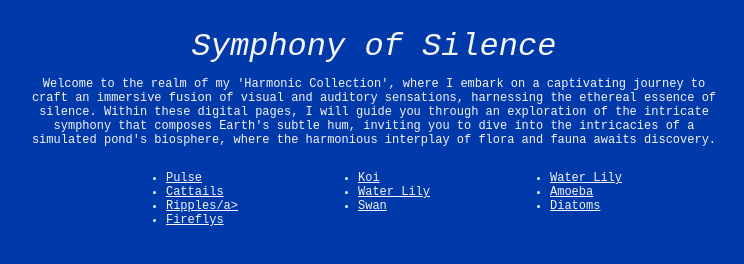
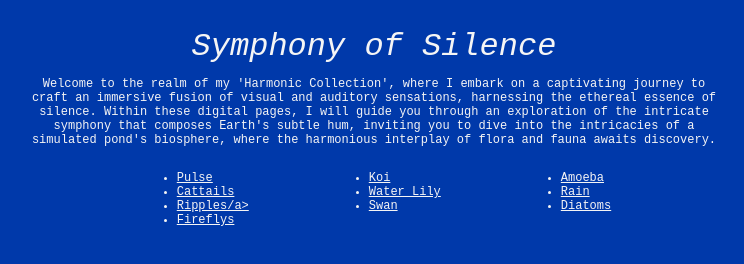
Before and after one commit to naire416/Harmonic_collection, a plain HTML site: page index.html in a window 1280 px wide. Shown: the whole page, without its empty margins (266-1010 px from the left). Drawn offline with Linux system fonts and the light colour scheme.

Commit message:
Update index.html

```diff
--- a/index.html
+++ b/index.html
@@ -32,8 +32,8 @@
     </div>
     <div class="items">
         <ul>
-         <li><a href="https://naire416.github.io/Harmonic_collection/collection8.html">Water Lily</a></li>
-         <li><a href="https://naire416.github.io/Harmonic_collection/collection9.html">Amoeba</a></li>
+         <li><a href="https://naire416.github.io/Harmonic_collection/collection8.html">Amoeba</a></li>
+         <li><a href="https://naire416.github.io/Harmonic_collection/collection9.html">Rain</a></li>
          <li><a href="https://naire416.github.io/Harmonic_collection/collection10.html">Diatoms</a></li>
         </ul>
     </div>
```
